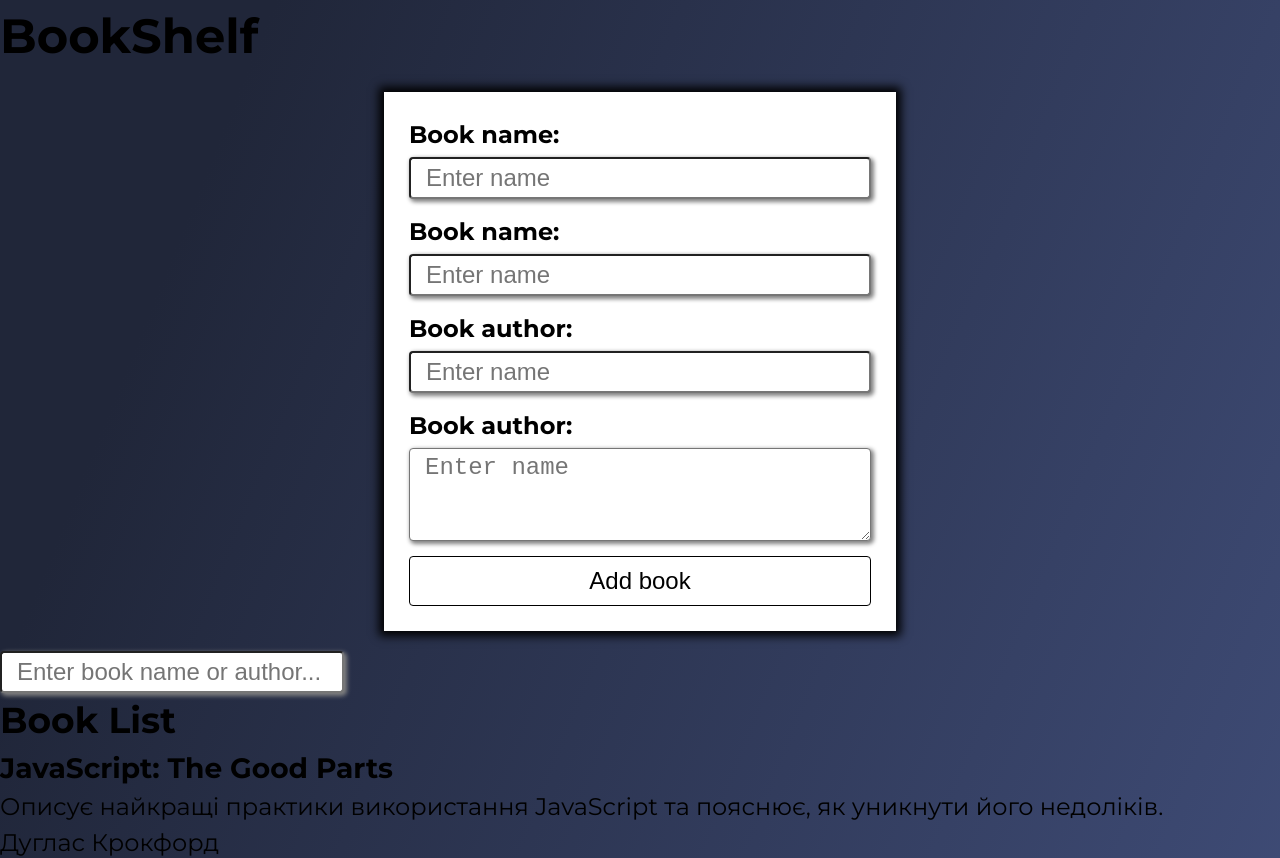
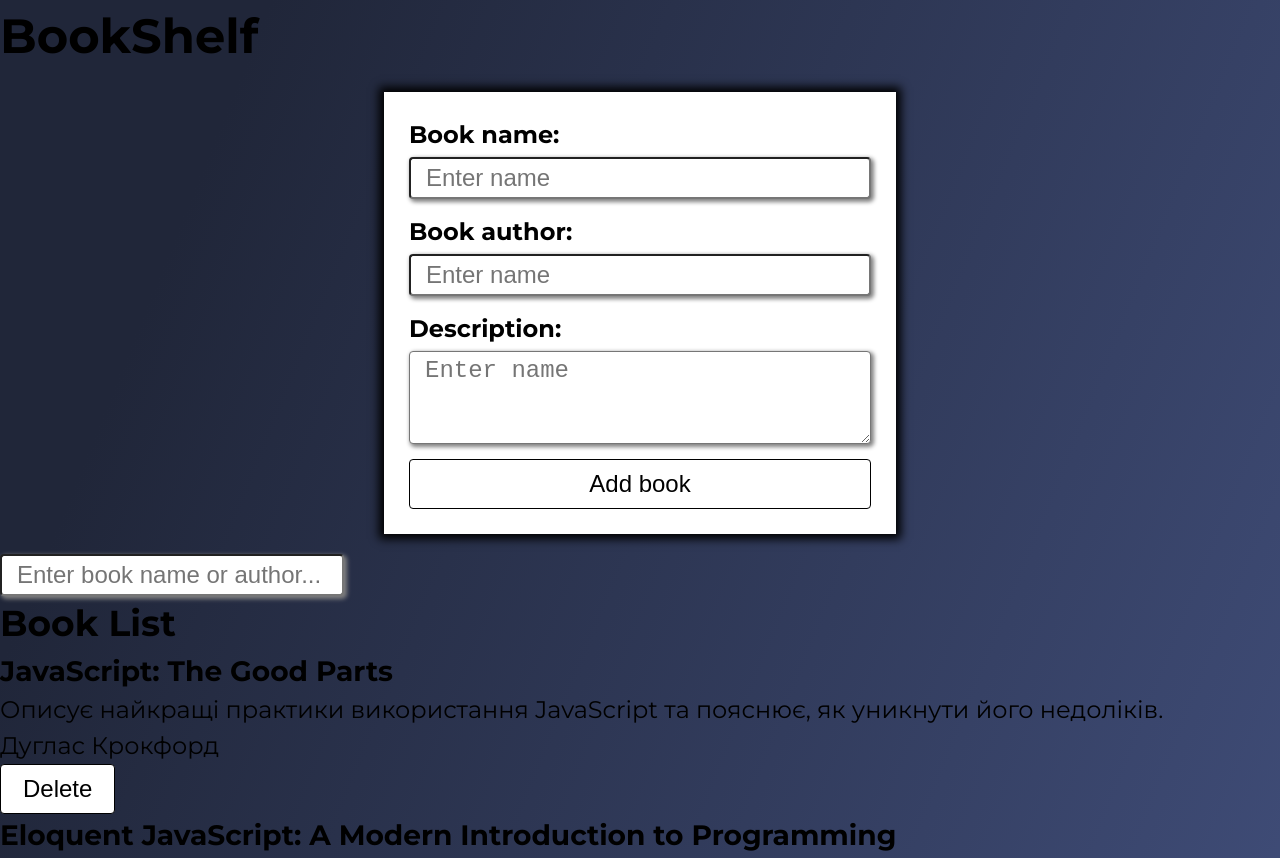
Before and after one commit to ValentynSkyba/Study_lessons_react_3_FormIK, a React (Vite) app: page / in a window 1280 px wide. Shown: the top 858 px of the page. Built offline with nearby package versions, Linux system fonts and the light colour scheme.

Commit message:
add book function

```diff
--- a/src/components/BookStore/BookStore.jsx
+++ b/src/components/BookStore/BookStore.jsx
@@ -23,10 +23,14 @@ const BookStore = () => {
   };
   const filteredData = getFilteredData();
 
+  const addBook = (book) => {
+    setBooks((prev) => [book, ...prev]);
+  };
+
   return (
     <div>
       <h1>BookShelf</h1>
-      <AddForm />
+      <AddForm addBook={addBook} />
       <SearchBar searchStr={searchStr} setSearchStr={setSearchStr} />
       <BookList books={filteredData} onDelete={handleDelete} />
     </div>
--- a/src/components/BookStore/Components/AddForm/AddForm.jsx
+++ b/src/components/BookStore/Components/AddForm/AddForm.jsx
@@ -1,30 +1,22 @@
 import { Field, Form, Formik } from "formik";
 import { nanoid } from "nanoid";
 
-const AddForm = () => {
+const AddForm = ({ addBook }) => {
   const initialValues = {
     name: "",
     author: "",
     description: "",
+    liked: false,
   };
 
   const handleSubmit = (data, options) => {
-    console.log({ ...data, id: nanoid() });
+    addBook({ ...data, id: nanoid() });
     options.resetForm();
   };
 
   return (
     <Formik initialValues={initialValues} onSubmit={handleSubmit}>
       <Form className="form addForm">
-        <label className="label">
-          Book name:
-          <Field
-            type="text"
-            name="name"
-            className="input"
-            placeholder="Enter name"
-          />
-        </label>
         <label className="label">
           Book name:
           <Field
@@ -44,7 +36,7 @@ const AddForm = () => {
           />
         </label>
         <label className="label">
-          Book author:
+          Description:
           <Field
             as="textarea"
             rows="3"
```
